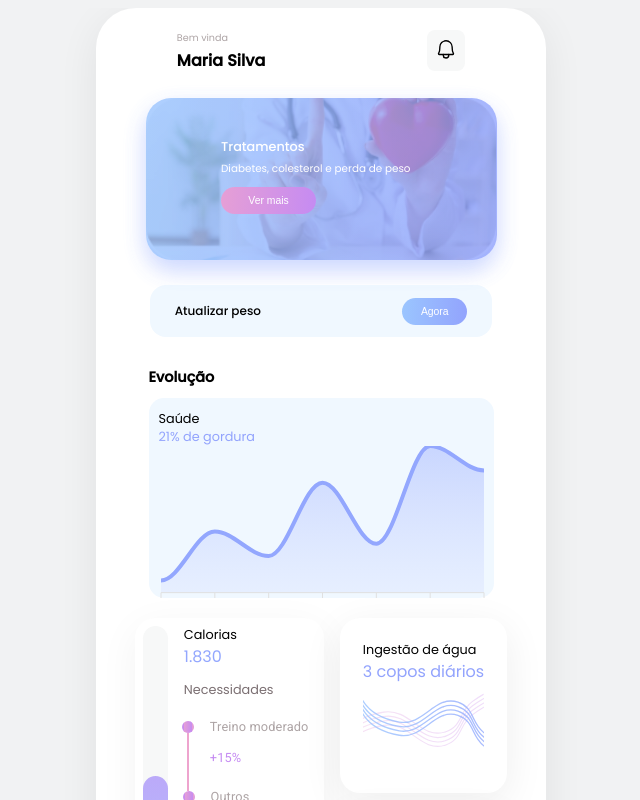
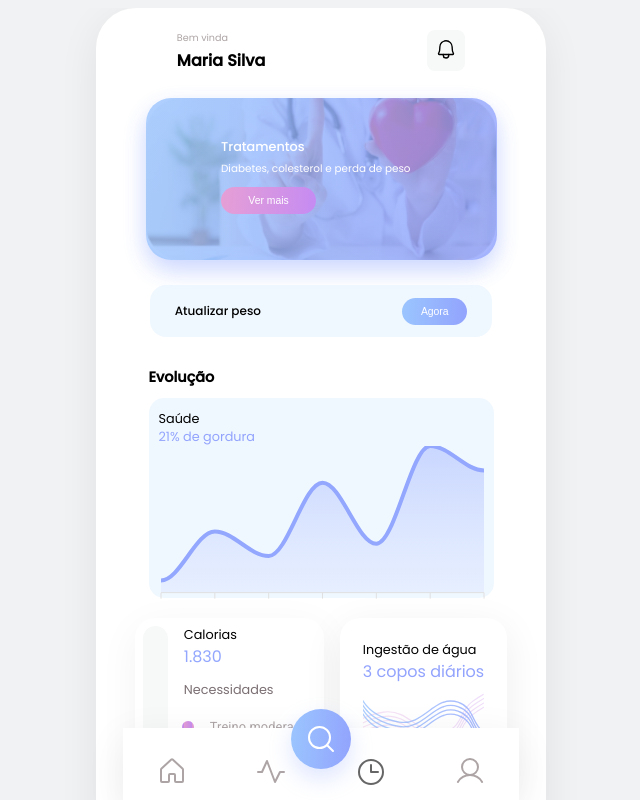
Before and after one commit to clarxyg/carbyapp, a React (Vite) app: page / in a window 1280 px wide. Shown: the top 800 px of the page, without its empty margins (319-959 px from the left). Built offline with nearby package versions, Linux system fonts and the light colour scheme.

Commit message:
fix/dash

```diff
--- a/src/App.jsx
+++ b/src/App.jsx
@@ -1,7 +1,5 @@
 import styled from "@emotion/styled"
-import BottomTabs from "./components/BottomTabs"
 import { Global, css } from "@emotion/react";
-import { Dashboard } from "./screens/Dashboard";
 import { BrowserRouter } from "react-router-dom";
 import { Navigation } from "./routes/routes";
 
--- a/src/components/BottomTabs/index.jsx
+++ b/src/components/BottomTabs/index.jsx
@@ -27,19 +27,20 @@ export default function BottomTabs() {
         <BottomNavigationAction
           icon={
             <Link to="/">
-              <House size={32} weight={value === 'house' ? 'fill' : 'regular'} />
+              <House size={32} weight={value === 'house' ? 'fill' : 'regular'} color={value === 'house' ? '#C58BF2' : '#ADA4A5'}/>
             </Link>
           }
           value="house" />
-        <BottomNavigationAction icon={<Activity size={32} />} />
+        <BottomNavigationAction icon={<Activity size={32} value="activity" color={value === 'activity' ? '#C58BF2' : '#ADA4A5'}/>} />
         <SearchContainer>
           <BottomNavigationAction icon={<MagnifyingGlass size={32} color="#ffff" weight={value === 'search' ? 'fill' : 'regular'} />} value="search" />
         </SearchContainer>
-        <BottomNavigationAction icon={<Clock size={32} weight={value === 'clock' ? 'fill' : 'regular'} />} value="clock" />
+        <BottomNavigationAction
+        icon={<Clock size={32} weight={value === 'clock' ? 'fill' : 'regular'} />} value="clock" color={value === 'clock' ? '#C58BF2' : '#ADA4A5'}/>
         <BottomNavigationAction
           icon={
             <Link to="/completeprofile">
-              <User size={32} weight={value === 'user' ? 'fill' : 'regular'} />
+              <User size={32} weight={value === 'user' ? 'fill' : 'regular'} color={value === 'user' ? '#C58BF2' : '#ADA4A5'}/>
             </Link>
           }
           value="user" />
--- a/src/components/BottomTabs/styles.js
+++ b/src/components/BottomTabs/styles.js
@@ -2,8 +2,14 @@ import styled from "@emotion/styled";
 
 export const Container = styled.div`
   background: #fff;
-  border-radius: 40px;
+  /* border-radius: 40px; */
   box-shadow: 0px 10px 40px 0px #1D161712;
+  width: 31%;
+  padding-top: 16px;
+  /* border-top-left-radius: 0;
+  border-top-right-radius: 0; */
+  position: fixed;
+  bottom: 0;
 `
 
 export const SearchContainer = styled.div`
@@ -16,5 +22,5 @@ export const SearchContainer = styled.div`
   width: 60px;
   height: 60px;
   border-radius: 50%;
-  margin-top: -25px;
+  margin-top: -35px;
 `
--- a/src/screens/Dashboard/index.jsx
+++ b/src/screens/Dashboard/index.jsx
@@ -77,7 +77,7 @@ export function Dashboard() {
         </ContainerSplitAreaChart>
         <WorkoutCard />
       </div>
-      {/* <BottomTabs /> */}
+      <BottomTabs />
     </Container>
   )
 }
--- a/src/screens/Dashboard/styles.js
+++ b/src/screens/Dashboard/styles.js
@@ -33,7 +33,6 @@ export const Container = styled.div`
   display: flex;
   flex-direction: column;
   align-items: center;
-  overflow: scroll;
   position: relative;
   width: 450px;
 
```
